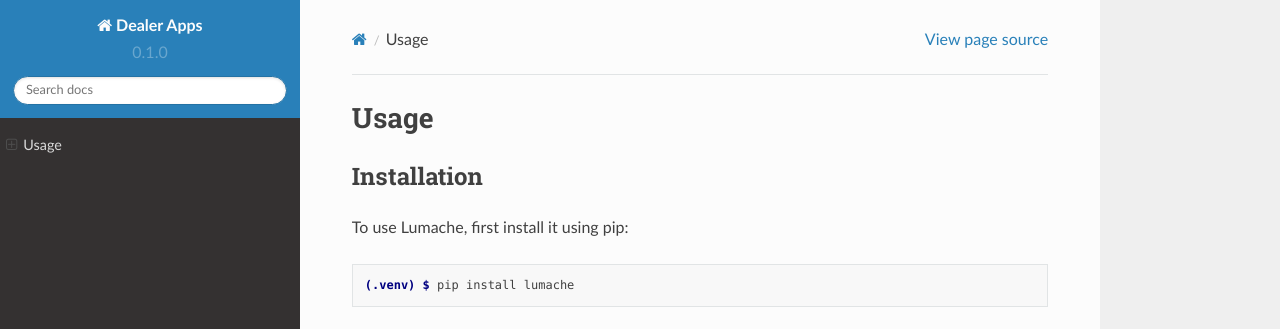
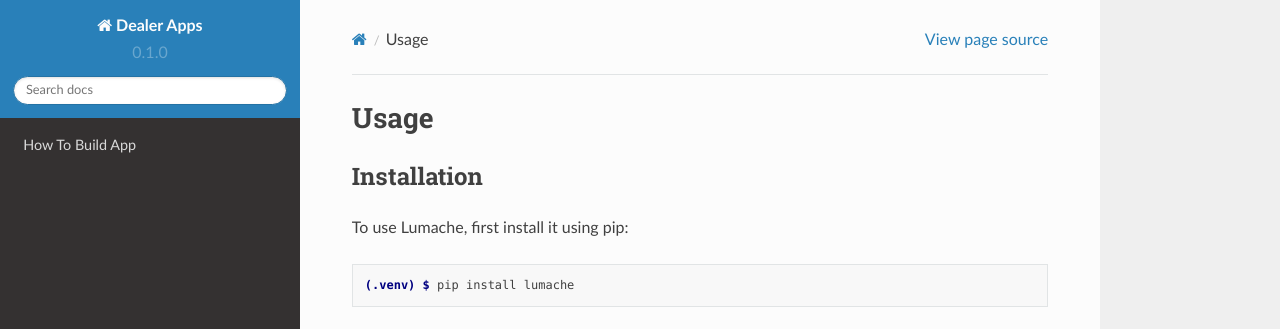
Before and after one commit to arvinrasheda/dealer-docs, a Sphinx documentation site: the page built from docs/source/usage.rst, in a window 1280 px wide. Shown: the top 329 px of the page. Built offline with Sphinx 7.4.7 and the Read the Docs theme 2.0.0, drawn with Linux system fonts in a browser that asks for light colours.

Commit message:
update: rollback

```diff
--- a/docs/source/index.rst
+++ b/docs/source/index.rst
@@ -13,7 +13,6 @@ how to :ref:`installation` the project.
 Contents
 --------
 
-.. autosummary::
-   :toctree: generated
+.. toctree::
 
-   lumache
+    build
```
